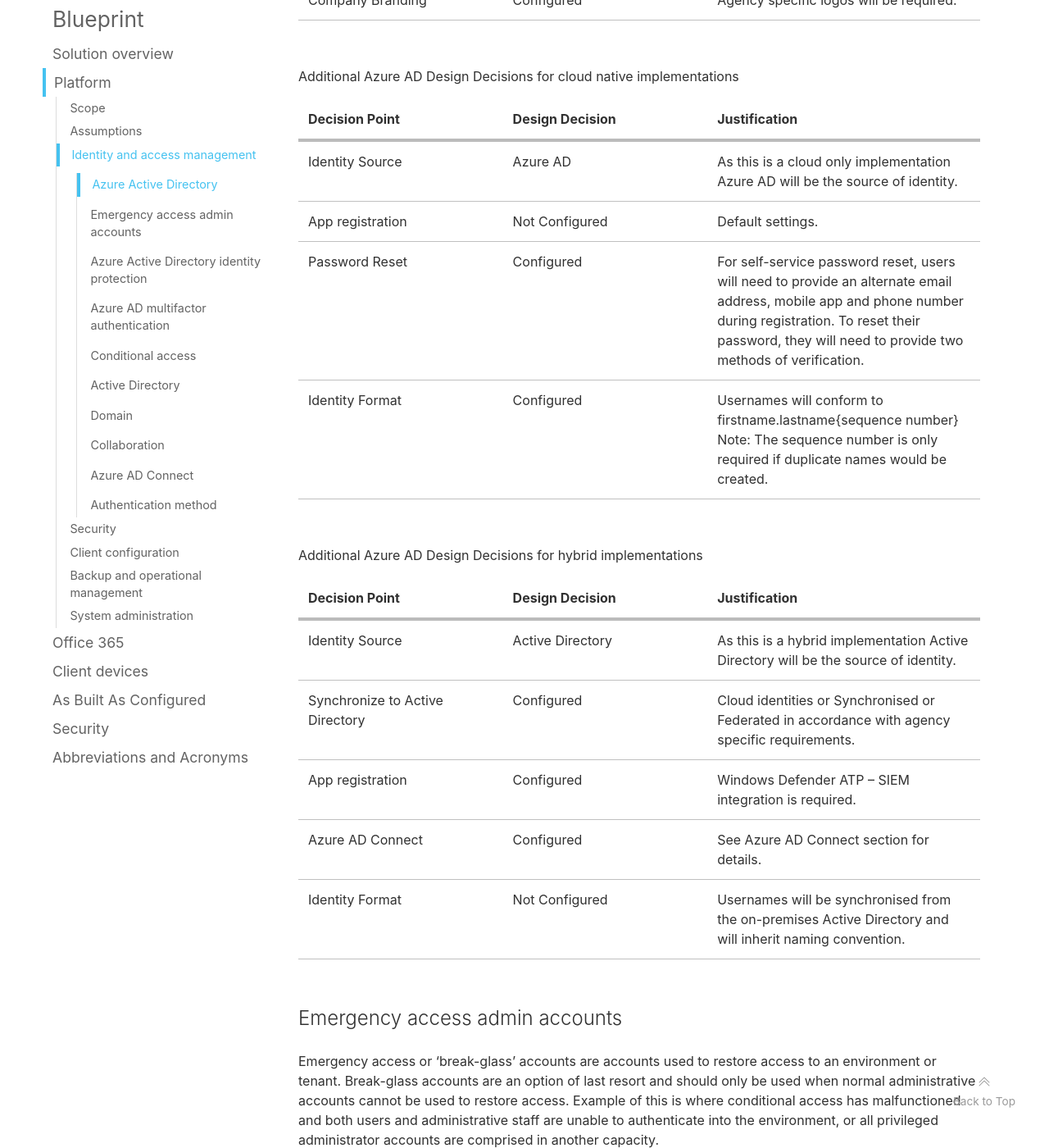
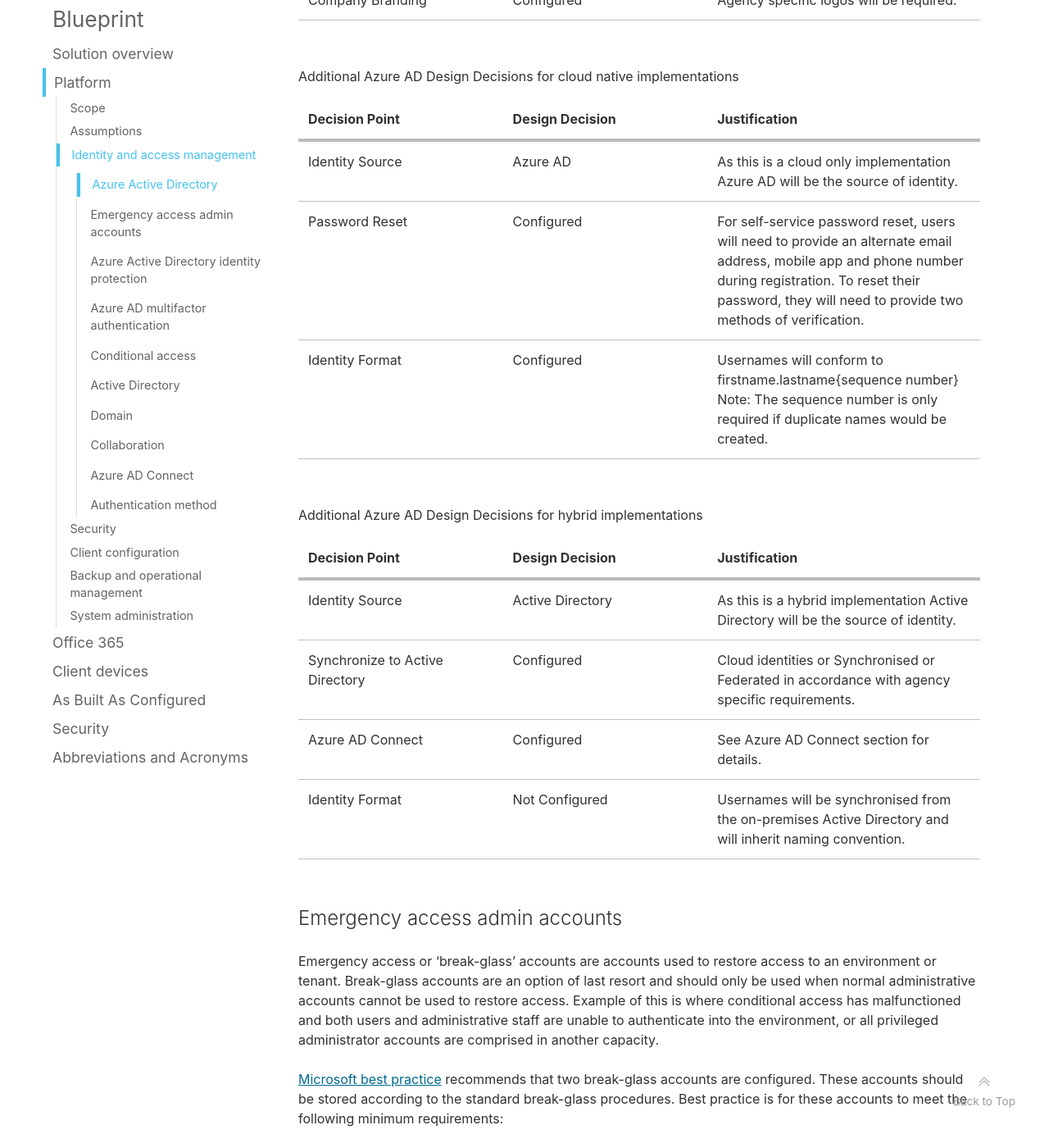
Before and after one commit to ASD-Blueprint/desktop.gov.au, a Jekyll site: the page built from blueprint/platform.md, in a window 1280 px wide and 1400 px high, scrolled down 7680 px. Shown: the whole window at 82% size. Built offline with Jekyll 4.4.1, drawn with Linux system fonts in a browser that asks for light colours; comment, search, counter and statistics services are not loaded.

Commit message:
removal of app registrations design decision

```diff
--- a/blueprint/platform.md
+++ b/blueprint/platform.md
@@ -115,7 +115,6 @@
 Decision Point | Design Decision | Justification
 --- | --- | ---
 Identity Source | Azure AD | As this is a cloud only implementation Azure AD will be the source of identity.
-App registration | Not Configured | Default settings.
 Password Reset | Configured | For self-service password reset, users will need to provide an alternate email address, mobile app and phone number during registration. To reset their password, they will need to provide two methods of verification.
 Identity Format | Configured | Usernames will conform to firstname.lastname{sequence number}<br>Note: The sequence number is only required if duplicate names would be created.
 
@@ -125,7 +124,6 @@
 --- | --- | ---
 Identity Source | Active Directory | As this is a hybrid implementation Active Directory will be the source of identity.
 Synchronize to Active Directory | Configured | Cloud identities or Synchronised or Federated in accordance with agency specific requirements.
-App registration | Configured | Windows Defender ATP – SIEM integration is required.
 Azure AD Connect | Configured | See Azure AD Connect section for details.
 Identity Format | Not Configured | Usernames will be synchronised from the on-premises Active Directory and will inherit naming convention.
 
```
